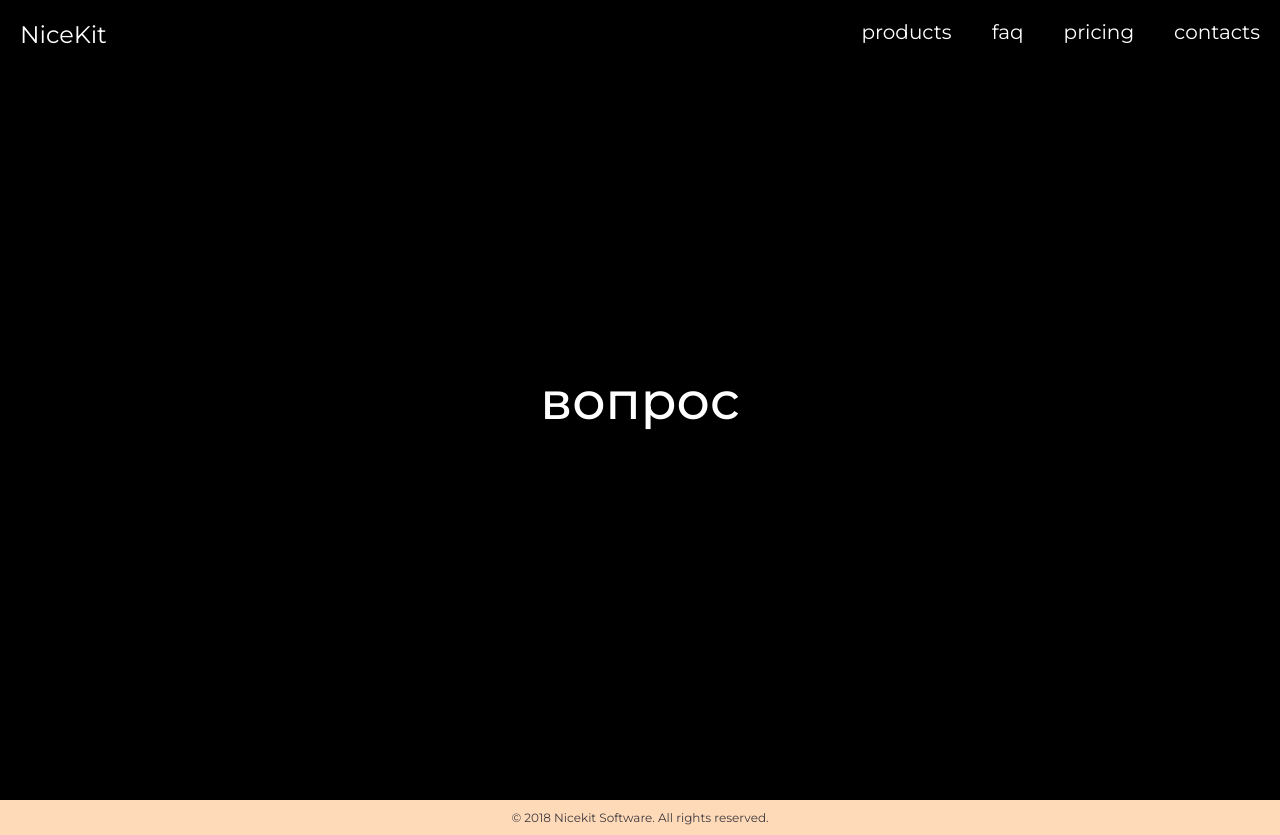
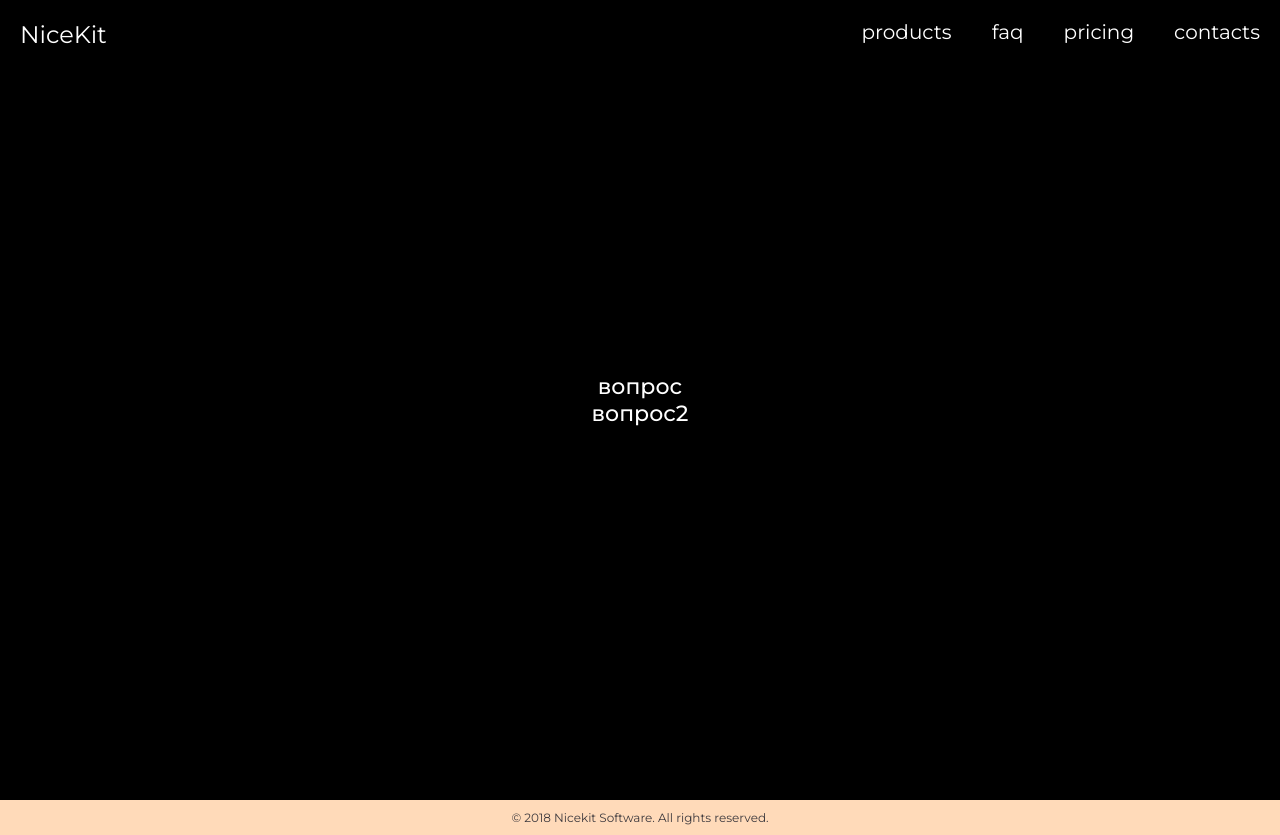
Before and after one commit to alinakulmagambetova/nicekit, a PHP site: page /faq.php in a window 1280 px wide. Run offline with PHP 8.4, Linux system fonts and the light colour scheme; some libraries are stand-ins or nearby versions.

Commit message:
fix faq script to work for multiple questions
also changed font size in faq, but that's not important

```diff
--- a/design.less
+++ b/design.less
@@ -159,7 +159,7 @@ a:visited {
 
 		font-family: 'Montserrat', sans-serif;
 		font-weight: 500;
-		font-size:  52px;
+		font-size:  22px;
 		color: white;
 		text-align: center;
 		margin: auto;
@@ -174,6 +174,10 @@ a:visited {
 			display: none;
 			position: relative;
 			cursor: default;
+
+			&.opened {
+				display: block;
+			}
 		}
 	}
 
--- a/faq.php
+++ b/faq.php
@@ -14,6 +14,16 @@ include 'header.php';
 				ответ
 			</div>
 		</div>
+
+		<div class="item">
+			<div class="question">
+				вопрос2
+			</div>
+
+			<div class="answer">
+				ответ2
+			</div>
+		</div>
 	</div>
 
 <?
--- a/scripts.js
+++ b/scripts.js
@@ -14,8 +14,17 @@ $(document).scroll( function()
 
 $(document).ready( function()
 {
+	/*
 	$( ".question" ).click( function()
 	{
-		$( ".answer" ).toggle( 1000 );
+
+		$( ".answer", $('.item.bbb')).toggle( 1000 );
+	} );
+	*/
+
+	$( ".faq-page .item" ).click( function()
+	{
+
+		$( ".answer", $( this ) ).toggleClass( 'opened' );
 	} );
 } );
--- a/style.css
+++ b/style.css
@@ -136,7 +136,7 @@ a:visited {
   z-index: 1;
   font-family: 'Montserrat', sans-serif;
   font-weight: 500;
-  font-size: 52px;
+  font-size: 22px;
   color: white;
   text-align: center;
   margin: auto;
@@ -150,6 +150,9 @@ a:visited {
   position: relative;
   cursor: default;
 }
+.faq-page .item .answer.opened {
+  display: block;
+}
 .faq-page .clicked {
   display: block;
 }
```
